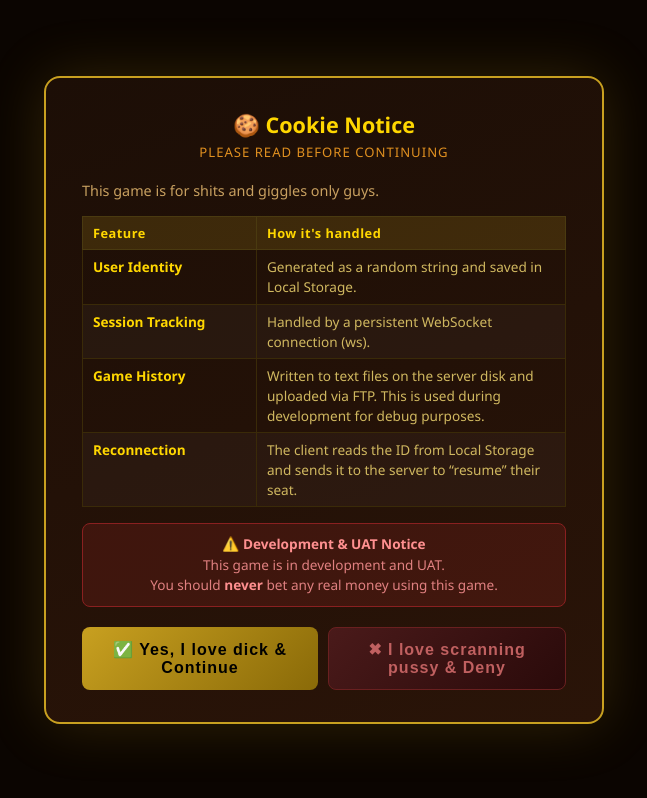
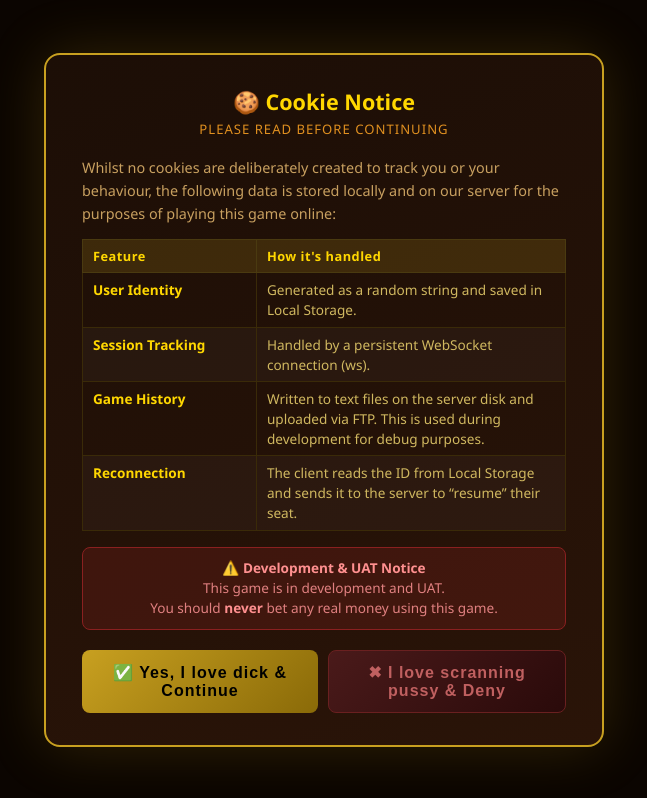
Before and after one commit to liamsilcocks-cmd/my-poker-game, a website: page index.html in a window 1280 px wide. Shown: the whole page, without its empty margins (316-963 px from the left). Drawn offline with Linux system fonts and the light colour scheme; a script that the page names is missing.

Commit message:
Update index.html

```diff
--- a/index.html
+++ b/index.html
@@ -448,7 +448,7 @@ html,body{width:100%;height:100%;overflow:hidden;background:#1a0d05;font-family:
     <h2>🍪 Cookie Notice</h2>
     <span class="cookie-subtitle">Please read before continuing</span>
     <p style="color:#c8a060;font-size:.9rem;line-height:1.6;margin-bottom:4px">
-      This game is for shits and giggles only guys.
+      Whilst no cookies are deliberately created to track you or your behaviour, the following data is stored locally and on our server for the purposes of playing this game online:
     </p>
     <table class="cookie-table">
       <thead>
```
